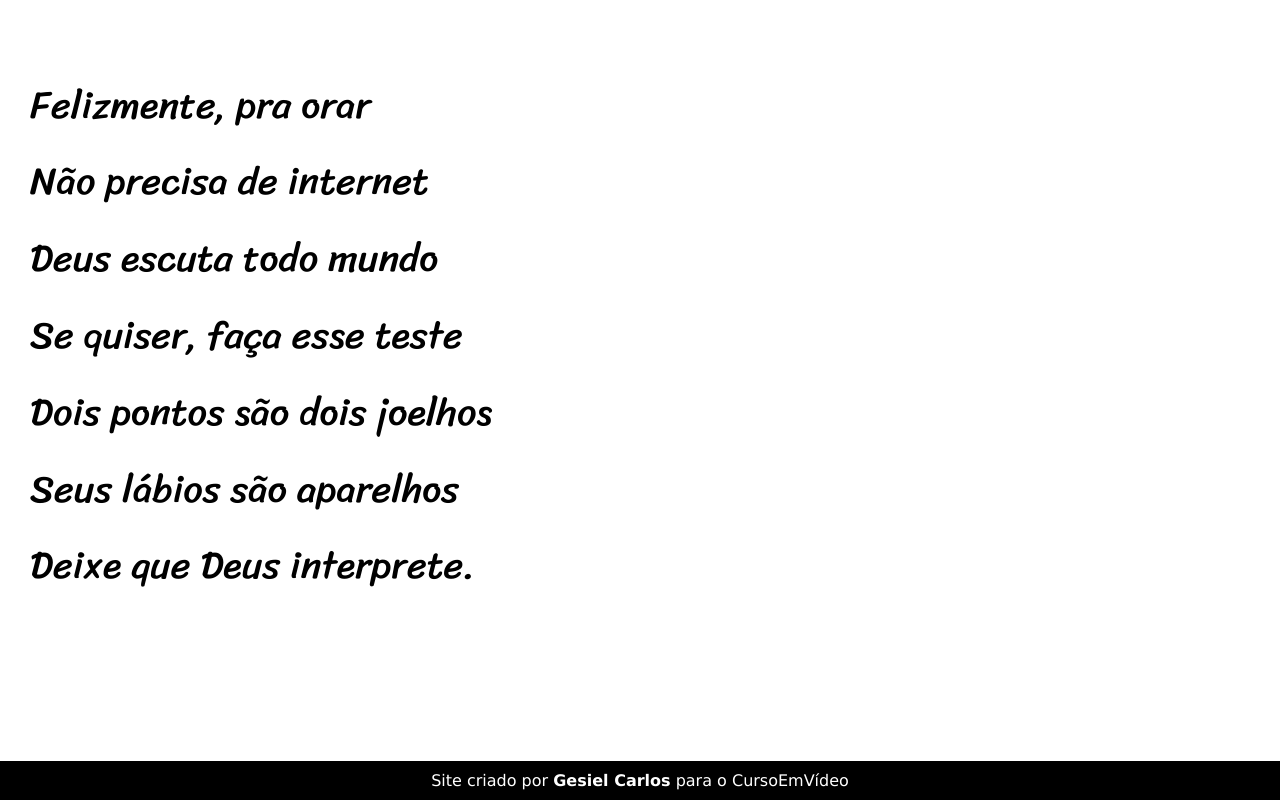
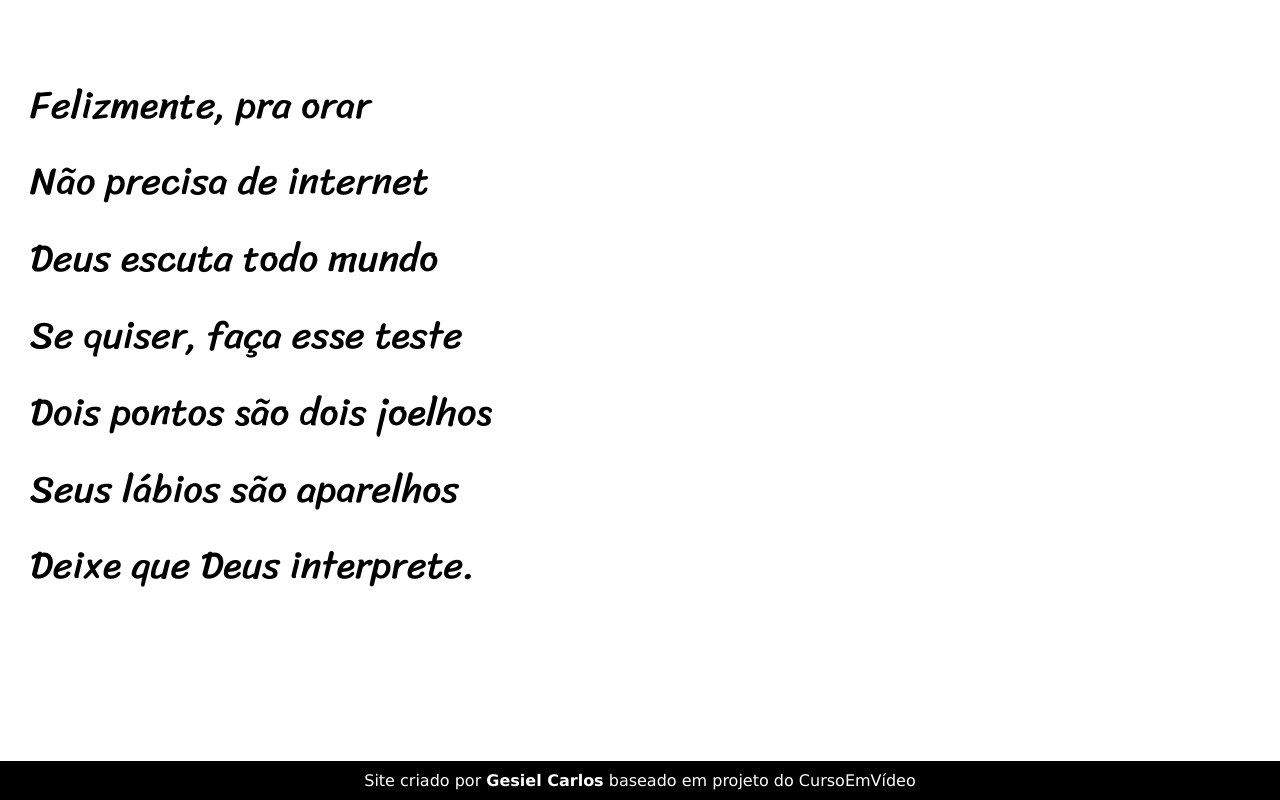
Before and after one commit to GesielCarlos/projeto-cordel, a plain HTML site: page index.html in a window 1280 px wide. Shown: the part 4443-5243 px from the top of the page. Drawn offline with Linux system fonts and the light colour scheme.

Commit message:
Update index.html

```diff
--- a/index.html
+++ b/index.html
@@ -95,7 +95,7 @@
     </section>
 
     <footer>
-        <p>Site criado por <a href="https://github.com/GesielCarlos" target="_blank">Gesiel Carlos</a> para o CursoEmVídeo</p>
+        <p>Site criado por <a href="https://github.com/GesielCarlos" target="_blank">Gesiel Carlos</a> baseado em projeto do CursoEmVídeo</p>
     </footer>
 </body>
 </html>
```
